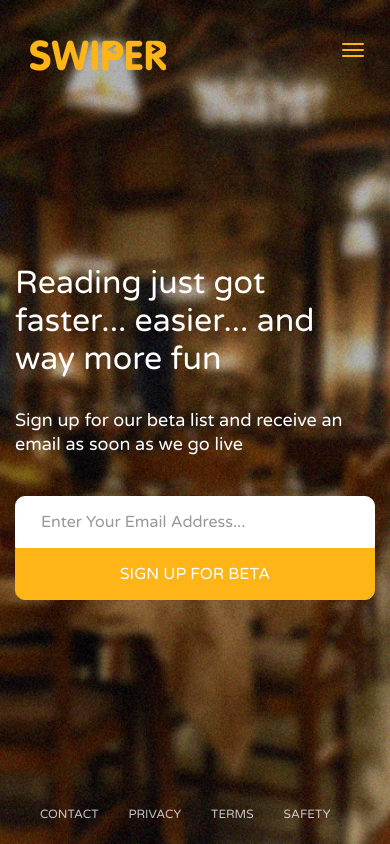
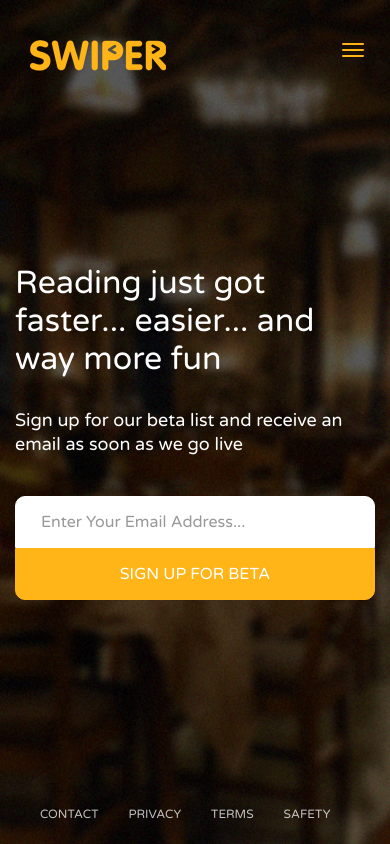
Before and after one commit to roaldjap/swiper-app, a PHP site: page / in a window 390 px wide. Run offline with PHP 8.4, Linux system fonts and the light colour scheme.

Commit message:
included tap on the phone

```diff
--- a/css/style.css
+++ b/css/style.css
@@ -16,7 +16,7 @@ a, button {
   transition: all 0.2s ease-in-out; }
 
 body {
-  background-color: #ffb518;
+  background-color: black;
   position: relative; }
   body .carousel {
     width: 100%;
@@ -38,6 +38,14 @@ body {
         background-image: url("../img/slider-3.jpg"); }
       body .carousel .carousel-inner .slider-4 {
         background-image: url("../img/slider-4.jpg"); }
+  body .bg-carousel-overlay {
+    width: 100%;
+    height: 100%;
+    position: absolute;
+    top: 0;
+    bottom: 0;
+    left: 0;
+    background-color: rgba(0, 0, 0, 0.5); }
   body .main-nav {
     padding-top: 25px; }
     body .main-nav .icon-bar {
@@ -215,6 +223,18 @@ body {
         body .home-main .hand .phone img {
           width: 100%;
           position: relative; }
+        body .home-main .hand .phone .carousel-control {
+          position: absolute;
+          height: 21%;
+          width: 25%;
+          border-radius: 50%;
+          bottom: -30%;
+          top: auto;
+          opacity: 0; }
+          body .home-main .hand .phone .carousel-control.left {
+            left: 16%; }
+          body .home-main .hand .phone .carousel-control.right {
+            right: 17%; }
         @media screen and (min-width: 992px) and (max-width: 1199px) {
           body .home-main .hand .phone {
             height: 171px;
--- a/index.html
+++ b/index.html
@@ -23,7 +23,7 @@
 <body>
 
   <!-- Main Carousel -->
-  <div class="carousel slide" data-ride="carousel" data-interval="5000" data-pause="false">
+  <div class="carousel slide" id="myCarousel" data-ride="carousel" data-interval="5000" data-pause="false">
 
     <!-- Wrapper for slides -->
     <div class="carousel-inner" role="listbox">
@@ -36,6 +36,8 @@
       <div class="item slider-4">
       </div>
     </div>
+
+    <div class="bg-carousel-overlay"></div>
 
   </div>
 
@@ -83,7 +85,7 @@
         </div>
         <div class="col-md-5 col-sm-6 hidden-xs">
           <article class="hand">
-            <div class="carousel slide phone" data-ride="carousel" data-interval="5000" data-pause="false">
+            <div class="carousel slide phone" id="myCarousel2" data-ride="carousel" data-interval="5000" data-pause="false">
 
               <!-- Wrapper for slides -->
               <div class="carousel-inner" role="listbox">
@@ -101,6 +103,8 @@
                 </div>
               </div>
 
+              <a class="carousel-control left" href="#" onclick="slideCarousels(['myCarousel', 'myCarousel2'], 'prev')">&lsaquo;</a>
+              <a class="carousel-control right" href="#" onclick="slideCarousels(['myCarousel', 'myCarousel2'], 'next')">&rsaquo;</a>
             </div>
             <img src="img/hand.png" alt="Hand with iPhone">
           </article>
@@ -123,6 +127,7 @@
   <script src="bower_components/jquery/dist/jquery.js"></script>
   <script src="bower_components/bootstrap/dist/js/bootstrap.js"></script>
   <script src="js/custom.js"></script>
+
 </body>
 
 </html>
--- a/js/custom.js
+++ b/js/custom.js
@@ -1,4 +1,4 @@
-$(document).ready(function () {
+$(document).ready(function() {
   $('.carousel').each(function(){
     $(this).carousel();
 
@@ -23,3 +23,13 @@ $(document).ready(function () {
     carousel.cycle();
   });
 });
+
+function slideCarousels(ids, action) {
+  var len = ids.length;
+  var id = null;
+
+  for (var i = 0; i < len; i++) {
+    id = ids[i];
+    $('#' + id).carousel({ slide: action });
+  }
+}
--- a/sass/_index-styles.sass
+++ b/sass/_index-styles.sass
@@ -12,7 +12,7 @@ a, button
   @include transition(all 0.2s ease-in-out)
 
 body
-  background-color: $primary
+  background-color: black
   position: relative
 
   .carousel
@@ -41,6 +41,15 @@ body
 
       .slider-4
         background-image: url("../img/slider-4.jpg")
+
+  .bg-carousel-overlay
+    width: 100%
+    height: 100%
+    position: absolute
+    top: 0
+    bottom: 0
+    left: 0
+    background-color: rgba(black, 0.5)
 
   .main-nav
     padding-top: 25px
@@ -253,6 +262,21 @@ body
           width: 100%
           position: relative
 
+        .carousel-control
+          position: absolute
+          height: 21%
+          width: 25%
+          border-radius: 50%
+          bottom: -30%
+          top: auto
+          opacity: 0
+
+          &.left
+            left: 16%
+
+          &.right
+            right: 17%
+
         @media screen and (min-width: 992px) and (max-width: 1199px)
           height: 171px
           width: 146px
```
Also changed, not shown: 1 other file.
